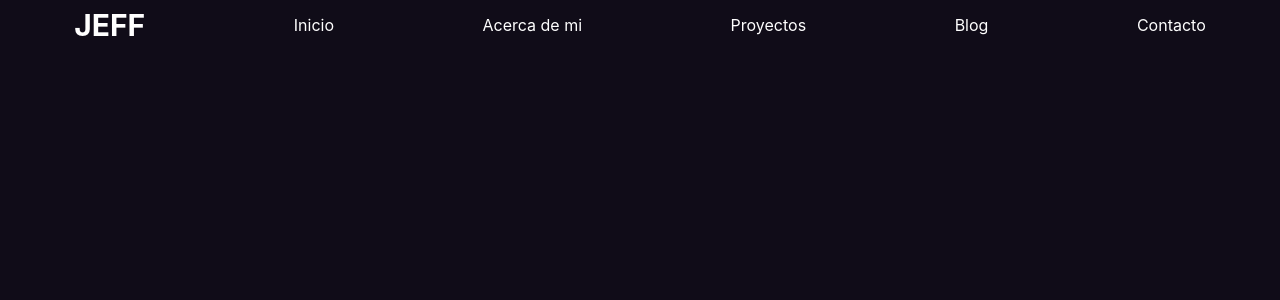
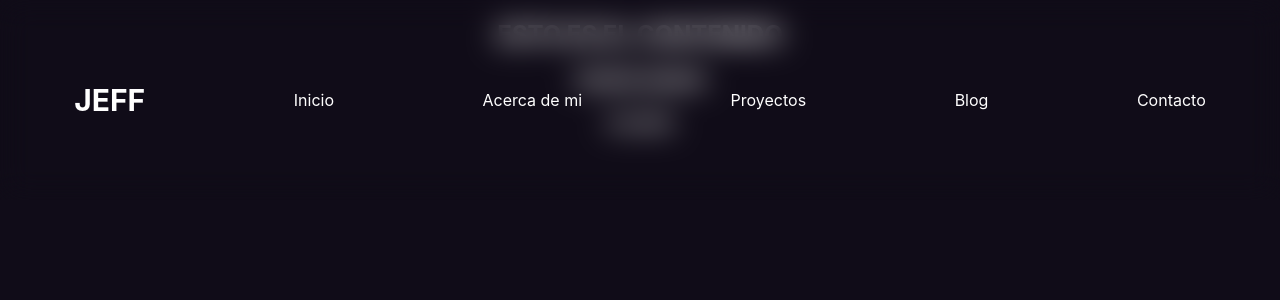
Before and after one commit to JeffreyMardoqueo-17/My-Portafolio, a React (Create React App) app: page / in a window 1280 px wide. Shown: the top 300 px of the page. Built offline with nearby package versions, Linux system fonts and the light colour scheme.

Commit message:
seccion del contenido, en la parte de la APP

```diff
--- a/src/App.css
+++ b/src/App.css
@@ -1,48 +1,74 @@
- :root{
+ :root {
    --bg: #100c18;
-  --Nav:transparent;
+   --Nav: transparent;
  }
 
- body{
+ body {
    background: var(--bg);
  }
+
  /* Estilos para el contenedor principal */
  .App {
    text-align: center;
+   position: relative;
+   display: flex;
  }
 
  /* Estilos para la barra de navegación (nav) */
  .Nav {
-  background-color: var(--Nav); /* Fondo del menú */
+   background-color: var(--Nav);
+   position: absolute;
+   /* Fondo del menú */
  }
+
  /* Estilos para la lista no ordenada (ul) que contiene los elementos del menú */
  .Nav ul {
-  list-style: none; /* Quita los puntos de lista */
-  padding: 0; /* Elimina el espacio interior */
-  margin: 0; /* Elimina el margen */
-  display: flex; /* Hace que los elementos sean horizontales */
-  justify-content: space-around; /* Espacio igual entre los elementos */
-  align-items: center; /* Centra verticalmente los elementos en la barra de navegación */
-  height: 50px; /* Altura de la barra de navegación */
+   backdrop-filter: blur(15px);
+   /* Aplica un efecto de desenfoque al contenido detrás del nav */
+   position: fixed;
+   /* Fija la barra de navegación en la parte superior */
+   width: 100%;
+   transition: background-color 0.3s;
+   /* Agrega una transición para suavizar el cambio de fondo */
+   list-style: none;
+   /* Quita los puntos de lista */
+   padding: 0;
+   /* Elimina el espacio interior */
+   margin: 0;
+   /* Elimina el margen */
+   display: flex;
+   /* Hace que los elementos sean horizontales */
+   justify-content: space-around;
+   /* Espacio igual entre los elementos */
+   align-items: center;
+   /* Centra verticalmente los elementos en la barra de navegación */
+   height: 200px;
+   /* Altura de la barra de navegación */
  }
 
  /* Estilos para cada elemento de la lista (li) en el menú */
  .Nav li {
-  color: #fff; /* Color del texto */
-  padding: 10px; /* Espacio interno en cada lado del texto */
+   color: #fff;
+   /* Color del texto */
+   padding: 10px;
+   /* Espacio interno en cada lado del texto */
  }
 
  /* Estilos para los enlaces (a) en el menú */
  .Nav a {
-  text-decoration: none; /* Quita el subrayado predeterminado de los enlaces */
-  color: #fff; /* Color del texto de los enlaces */
+   text-decoration: none;
+   /* Quita el subrayado predeterminado de los enlaces */
+   color: #fff;
+   /* Color del texto de los enlaces */
  }
 
  /* Estilos para los enlaces al pasar el ratón por encima */
  .Nav a:hover {
-  text-decoration: underline; /* Subrayado al pasar el ratón por encima */
+   text-decoration: underline;
+   /* Subrayado al pasar el ratón por encima */
  }
-.logo{
+
+ .logo {
    font-size: 30px;
    text-transform: uppercase;
    text-decoration: none;
@@ -58,3 +84,13 @@
      display: block;
    }
  }
+
+ .contenido {
+  height:4000px;
+  width: 100%;
+  color: #fff;
+  background: var(--bg);
+ }
+ .contenido h2{
+  color: #fff;
+ }
--- a/src/App.js
+++ b/src/App.js
@@ -38,9 +38,13 @@ function App() {
           ))}
         </ul>
       </div>
+      <div className='contenido'>
+        <h2>ESTO ES EL CONTENIDO</h2>
+        <h3>SDSDKJNSDN</h3>
+        <h4>KSJSDN</h4>
+        </div>
     </div>
   );
 }
 
-
 export default App;
```
Lines whose indentation alone changed are shown as unchanged.
